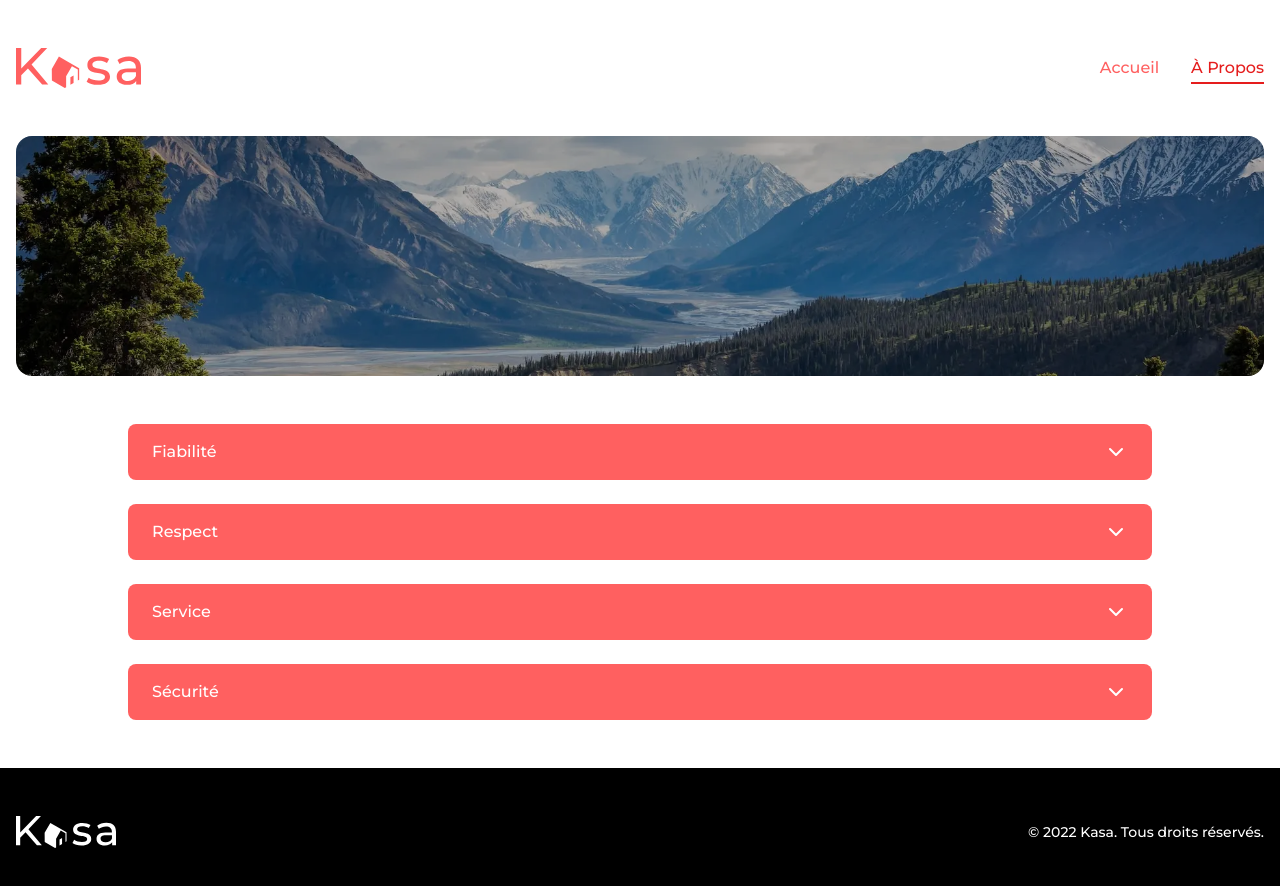
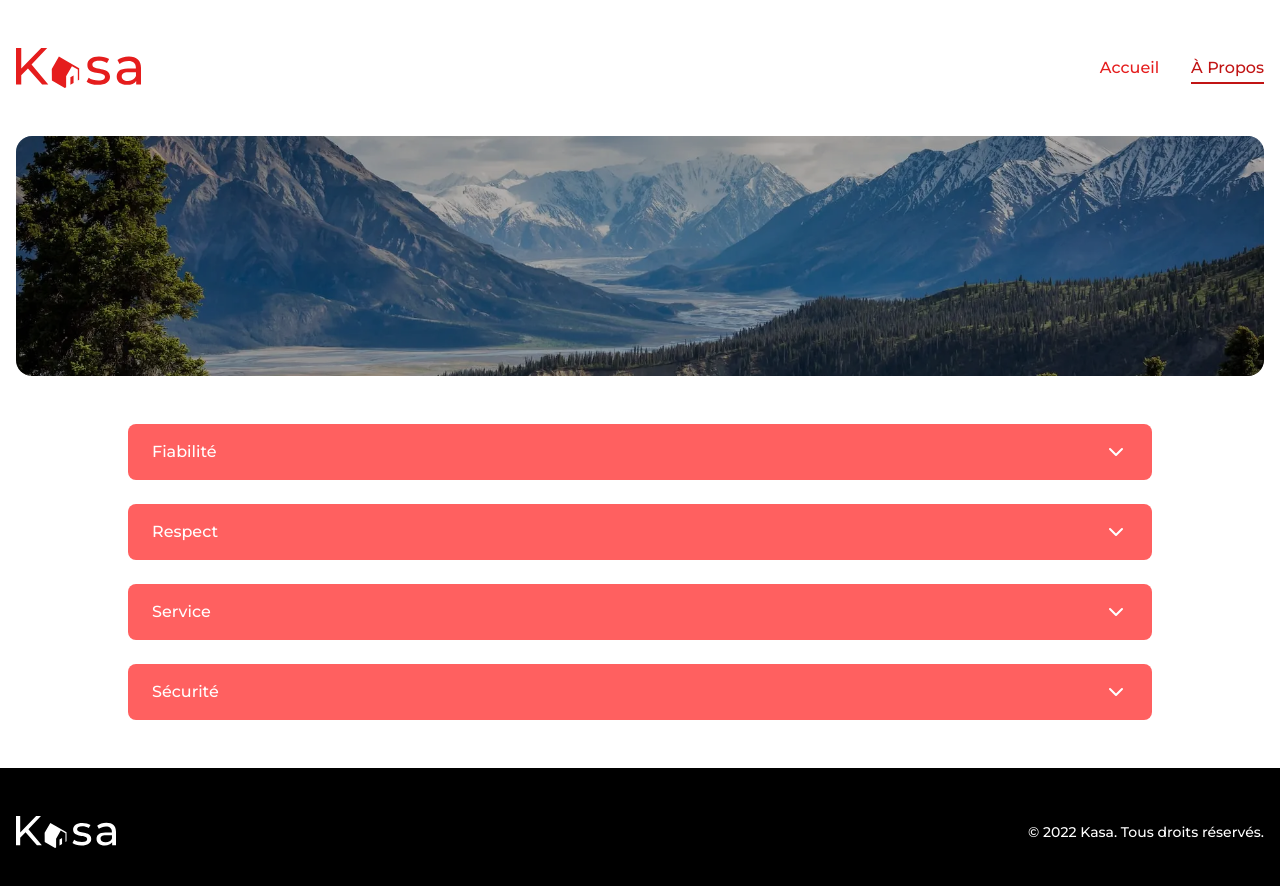
Before and after one commit to alexperronnet/openclassrooms-p11-kasa, a React (Vite) app: page /a-propos in a window 1280 px wide. Shown: the top 886 px of the page. Built offline with nearby package versions, Linux system fonts and the light colour scheme.

Commit message:
Improve SEO

```diff
--- a/src/components/carousel.jsx
+++ b/src/components/carousel.jsx
@@ -35,6 +35,7 @@ export default function Carousel({ pictures }) {
         <div className="carousel__controls">
           <button className="carousel__control" onClick={() => handleSlide('left')}>
             <Icon name="chevron-left" className="carousel__icon" />
+            <span className="carousel__control-text">Précédent</span>
           </button>
           <div className="carousel__dots">
             {pictures.map((_, i) => (
@@ -42,11 +43,14 @@ export default function Carousel({ pictures }) {
                 key={i}
                 className={`carousel__dot ${i === slide ? 'carousel__dot--active' : ''}`}
                 onClick={() => setSlide(i)}
-              />
+              >
+                <span className="carousel__dot-text">Diapositive {i + 1}</span>
+              </button>
             ))}
           </div>
           <button className="carousel__control" onClick={() => handleSlide('right')}>
             <Icon name="chevron-right" className="carousel__icon" />
+            <span className="carousel__control-text">Suivant</span>
           </button>
         </div>
       )}
--- a/src/layout/back-to-top.jsx
+++ b/src/layout/back-to-top.jsx
@@ -24,6 +24,7 @@ export default function BackToTop() {
     // Set active class to show button
     <button className={`back-to-top ${showButton ? 'back-to-top--active' : ''}`} onClick={() => window.scrollTo(0, 0)}>
       <Icon name="arrow-up" className="back-to-top__icon" />
+      <span className="back-to-top__text">Haut de page</span>
     </button>
   )
 }
--- a/src/layout/header.jsx
+++ b/src/layout/header.jsx
@@ -6,6 +6,7 @@ export default function Header() {
     <header className="header">
       <Link to="/" className="header__logo-wrapper">
         <Logo className="header__logo" />
+        <span className="header__logo-text">Kasa</span>
       </Link>
       <nav className="header__nav">
         <NavLink to="/" className="header__nav-link">
--- a/src/styles/base/_boilerplate.scss
+++ b/src/styles/base/_boilerplate.scss
@@ -8,7 +8,7 @@ html {
 body {
   font-family: $font-sans;
   font-weight: $font-medium;
-  color: $color-coral-400;
+  color: $color-coral-600;
   background-color: $color-white;
 }
 
--- a/src/styles/components/_carousel.scss
+++ b/src/styles/components/_carousel.scss
@@ -1,4 +1,5 @@
 @use '@/styles/abstracts/variables' as *;
+@use '@/styles/abstracts/mixins' as *;
 
 .carousel {
   position: relative;
@@ -94,3 +95,8 @@
     background-color: $color-coral-400;
   }
 }
+
+.carousel__control-text,
+.carousel__dot-text {
+  @include sr-only;
+}
--- a/src/styles/layout/_back-to-top.scss
+++ b/src/styles/layout/_back-to-top.scss
@@ -1,4 +1,5 @@
 @use '@/styles/abstracts/variables' as *;
+@use '@/styles/abstracts/mixins' as *;
 
 .back-to-top {
   position: fixed;
@@ -32,3 +33,7 @@
   width: 1.5rem;
   height: 1.5rem;
 }
+
+.back-to-top__text {
+  @include sr-only;
+}
--- a/src/styles/layout/_header.scss
+++ b/src/styles/layout/_header.scss
@@ -65,11 +65,11 @@
   }
 
   &[aria-current='page'] {
-    color: $color-coral-600;
+    color: $color-coral-700;
 
     &::after {
       transform: scaleX(1);
-      background-color: $color-coral-600;
+      background-color: $color-coral-700;
     }
   }
 
@@ -78,3 +78,7 @@
     outline-offset: 0.5rem;
   }
 }
+
+.header__logo-text {
+  @include sr-only;
+}
```
